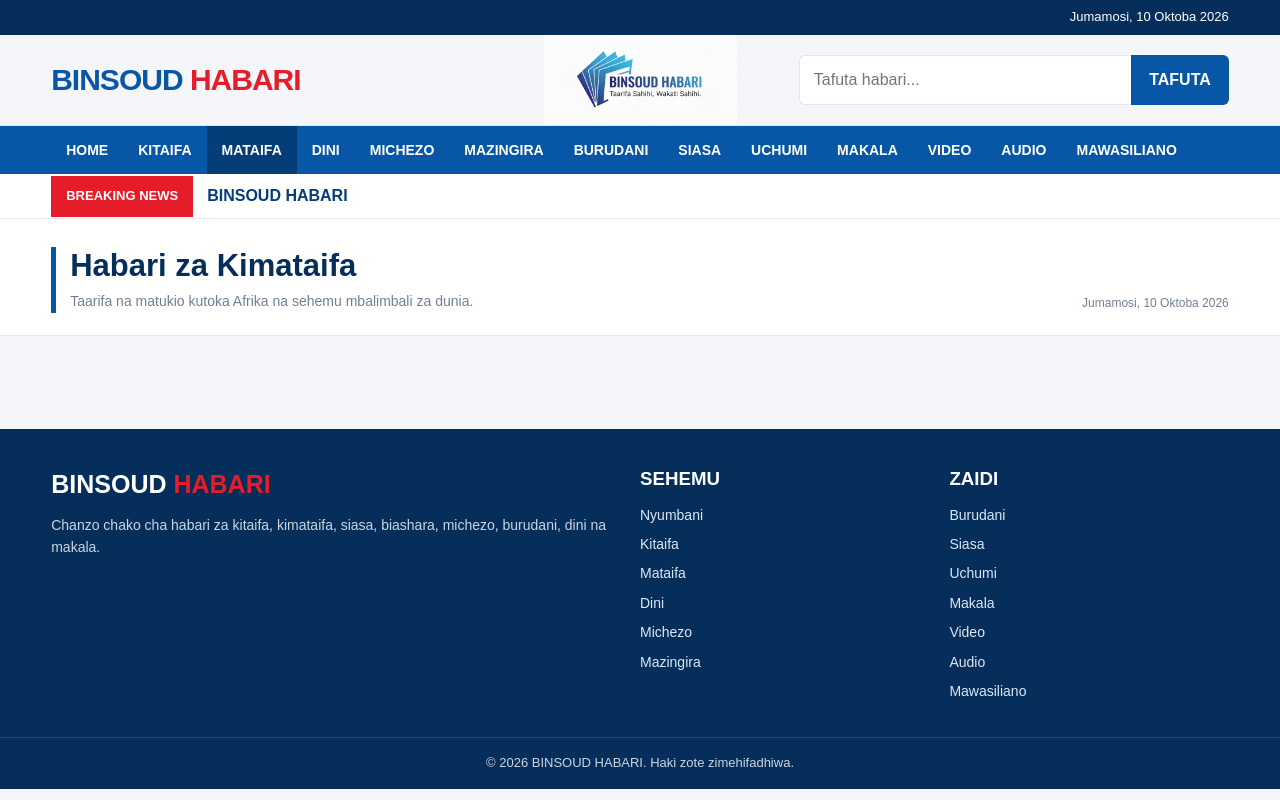
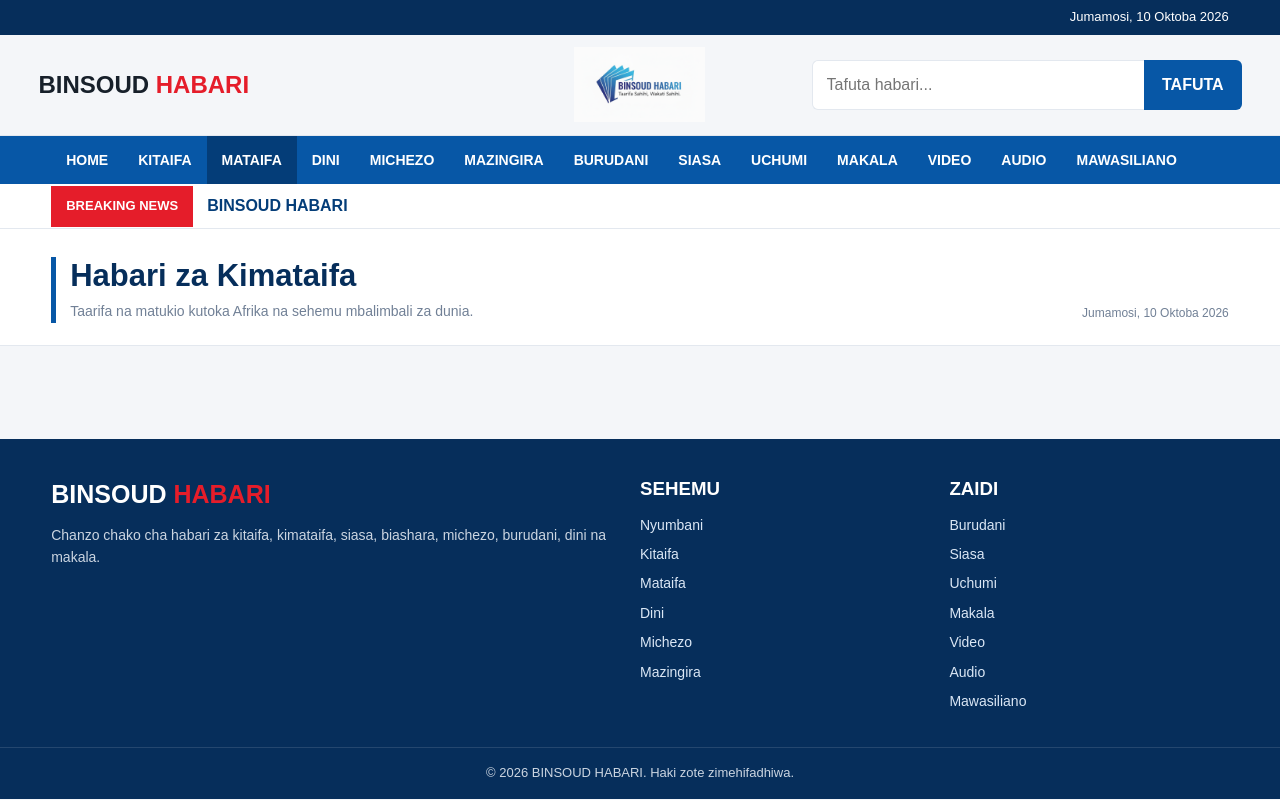
Before and after one commit to salum0704/binsoud-habari, a plain HTML site: page kimataifa.html in a window 1280 px wide. Drawn offline with Linux system fonts and the light colour scheme; no server answers.

Commit message:
Refactor header styles for improved layout

```diff
--- a/kimataifa.html
+++ b/kimataifa.html
@@ -128,62 +128,42 @@
        HEADER
     ========================== */
 
-   header{
-  background:transparent;
-  border-bottom:1px solid var(--border);
-  position:relative;
-  width:100%;
-  background-image:url("images/binsoud-habari-logo.png.png");
-  background-repeat:no-repeat;
-  background-position:center;
-  background-size:auto 110px;
+header {
+  position: relative;
+  width: 100%;
+  min-height: 100px;
+  background-color: transparent;
+  background-image: url("images/binsoud-habari-logo.png.png");
+  background-repeat: no-repeat;
+  background-position: center;
+  background-size: auto 75px;
+  border-bottom: 1px solid var(--border);
 }
 
-.header-main{
-  min-height:130px;
-  display:flex;
-  align-items:center;
-  justify-content:space-between;
-  gap:25px;
-  position:relative;
-  z-index:1;
+.header-main {
+  width: 100%;
+  max-width: none;
+  min-height: 100px;
+  padding: 10px 3%;
+  display: flex;
+  align-items: center;
+  justify-content: space-between;
+  gap: 15px;
+  position: relative;
+  z-index: 1;
 }
 
-.logo{
-  font-size:30px;
-  font-weight:900;
-  color:var(--blue);
-  letter-spacing:-1px;
-  white-space:nowrap;
-  flex-shrink:0;
+.logo {
+  font-size: 24px;
+  font-weight: 800;
+  letter-spacing: 0;
+  white-space: nowrap;
+  flex-shrink: 0;
 }
 
-.logo span{
-  color:var(--red);
+.logo span {
+  color: var(--red);
 }
-
-
-    .header-main{
-      min-height:90px;
-      display:flex;
-      align-items:center;
-      justify-content:space-between;
-      gap:25px;
-    }
-
-
-    .logo{
-      font-size:30px;
-      font-weight:900;
-      color:var(--blue);
-      letter-spacing:-1px;
-      white-space:nowrap;
-    }
-
-
-    .logo span{
-      color:var(--red);
-    }
 
 
     /* =========================
```
